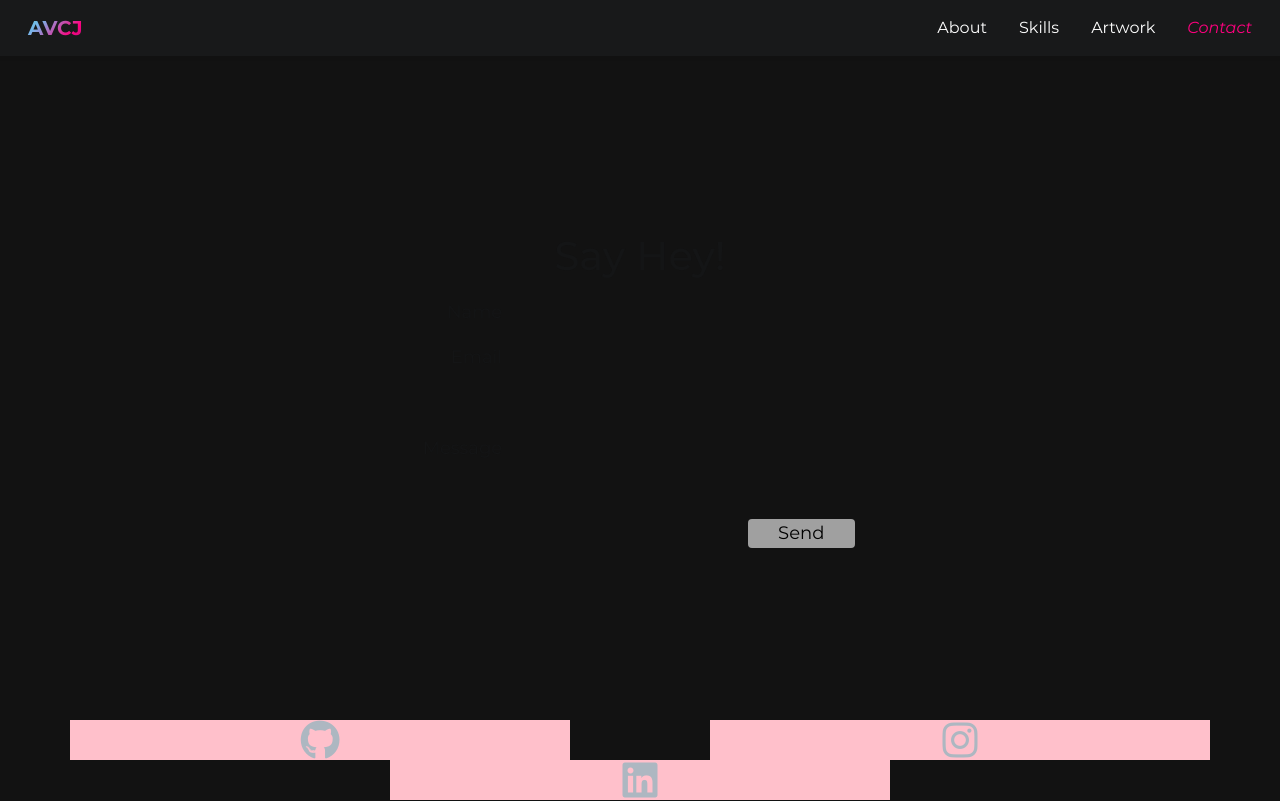
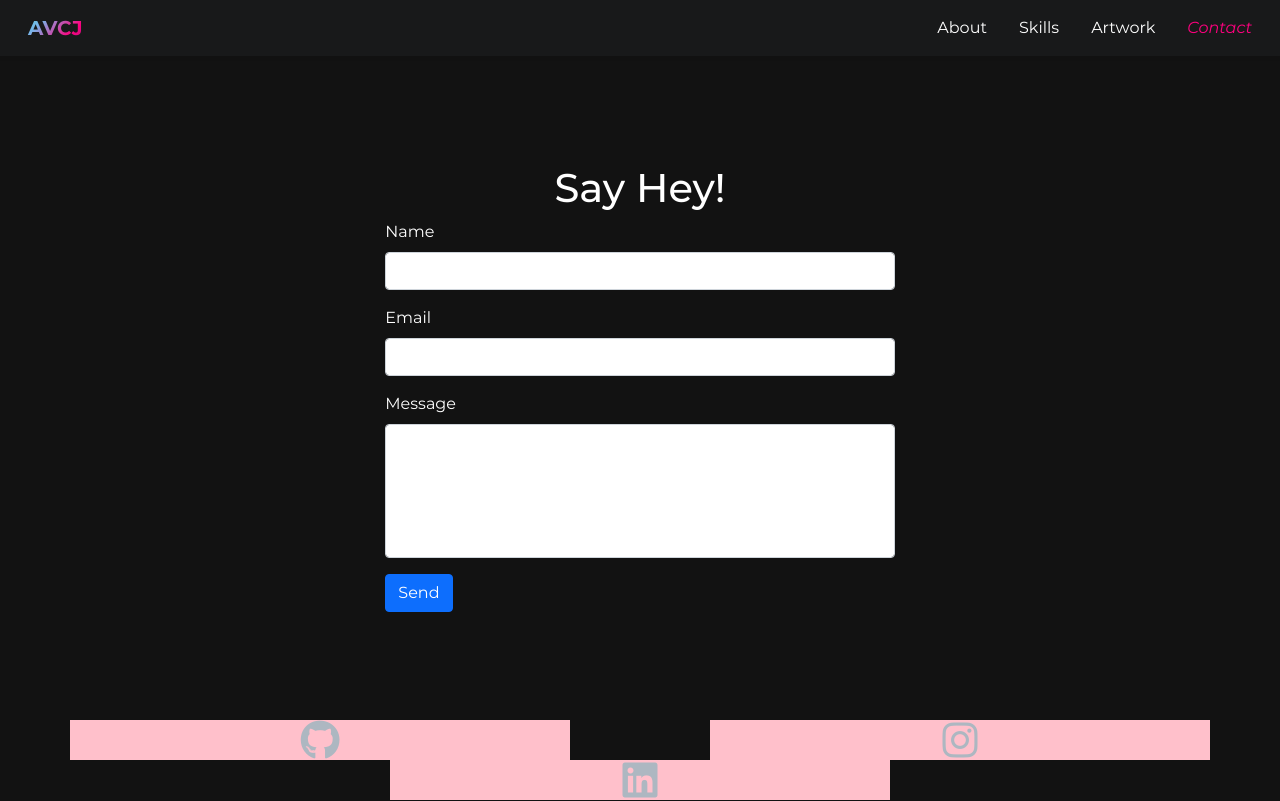
Before and after one commit to Alexjoshua14/RevampedPortfolio, a React (Create React App) app: page /contact in a window 1280 px wide. Built offline with nearby package versions, Linux system fonts and the light colour scheme.

Commit message:
Update contact form

```diff
--- a/src/index.css
+++ b/src/index.css
@@ -7,6 +7,7 @@
   --secondary-white: #ADB7C1;
   --purple: #573280;
   --blue: #77B6EA;
+  --blue-dark: #45647E;
   --pink: #FF007F;
   --teal: #3ADFB5;
   --gradient: linear-gradient(-45deg, var(--purple), var(--pink), var(--blue), var(--teal));
--- a/src/pages/ContactPage.css
+++ b/src/pages/ContactPage.css
@@ -1,4 +1,4 @@
-#contactContent {
+/* #contactContent {
     display: grid;
     grid-template-columns: 1fr;
     grid-template-rows: 1fr 4fr;
@@ -12,13 +12,29 @@
     min-width: fit-content;
 
     color: var(--dark);
-}
+} */
 
 #title {
     text-transform: capitalize;
+    color: white;
+    text-align: center;
 }
 
-form {
+form label {
+    color: white;
+}
+
+form textarea {
+    resize: none;
+
+}
+
+form .submit-btn:disabled {
+    background-color: var(--blue-dark);
+    border: var(--blue-dark);
+}
+
+/* form {
     grid-column: 1 / 3;
     justify-self: center;
     justify-items: center;
@@ -118,4 +134,4 @@ input, textarea {
     #send {
         height: min-content;
     }
-}
+} */
--- a/src/pages/ContactPage.js
+++ b/src/pages/ContactPage.js
@@ -37,21 +37,36 @@ export default function ContactPage() {
 
     return (
         <>
-            <div className="mainContent" >
-                <div className="glassCard" id="contactContent">
+            <div className="container-fluid" >
+                <div className="row">
                     <h1 id="title">Say hey!</h1>
-                    <form onSubmit={handleSubmit}>
-                        <label id="name">Name</label>
-                        <input type="text" name="name" value={toSend["name"]} onChange={handleChange} aria-required="true" required></input>
+                </div>
+                <div className="row justify-content-center">
+                    <div className="col-10 col-sm-8 col-md-6 col-lg-5">
+                        <form class="needs-validation" onSubmit={handleSubmit} novalidate>
+                            <div class="mb-3">
+                                <label className="form-label" id="name">Name</label>
+                                <input className="form-control" type="text" name="name" value={toSend["name"]} onChange={handleChange} aria-required="true" required></input>
+                            </div>
+                            <div class="mb-3">
+                                <label className="form-label" id="email">Email</label>
+                                <input className="form-control" type="email" name="email" value={toSend["email"]} onChange={handleChange} aria-required="true" required></input>
+                                {/* <div className="invalid-feedback">
+                                    Please enter a valid email
+                                </div> */}
+                            </div>
 
-                        <label id="email">Email</label>
-                        <input type="email" name="email" value={toSend["email"]} onChange={handleChange} aria-required="true" required></input>
+                            <div class="mb-3">
+                                <label className="form-label" id="msgLabel">Message</label>
+                                <textarea className="form-control" type="text" wrap="soft" name="message" value={toSend["message"]} onChange={handleChange} aria-required="true" rows="5" required></textarea>
+                                {/* <div className="invalid-feedback">
+                                    Please enter a message in the textarea.
+                                </div> */}
+                            </div>
 
-                        <label id="msgLabel">Message</label>
-                        <textarea type="text" wrap="soft" name="message" value={toSend["message"]} onChange={handleChange} aria-required="true" required></textarea>
-
-                        <button type="submit" id="send">Send</button>
-                    </form>
+                            <button className="btn btn-primary submit-btn" type="submit" id="send">Send</button>
+                        </form>
+                    </div>
                 </div>
             </div>
         </>
```
